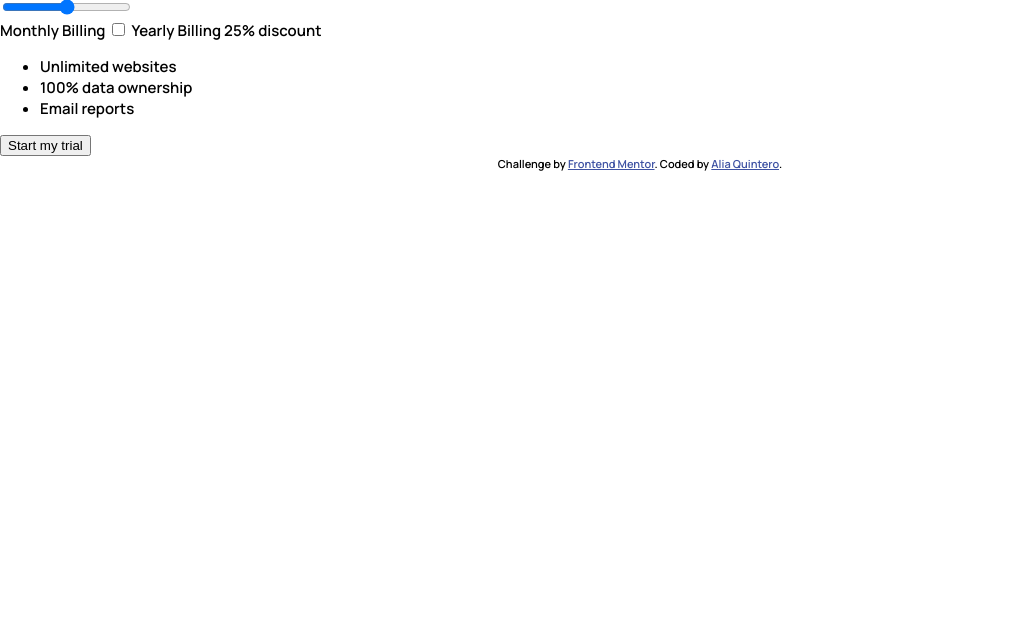
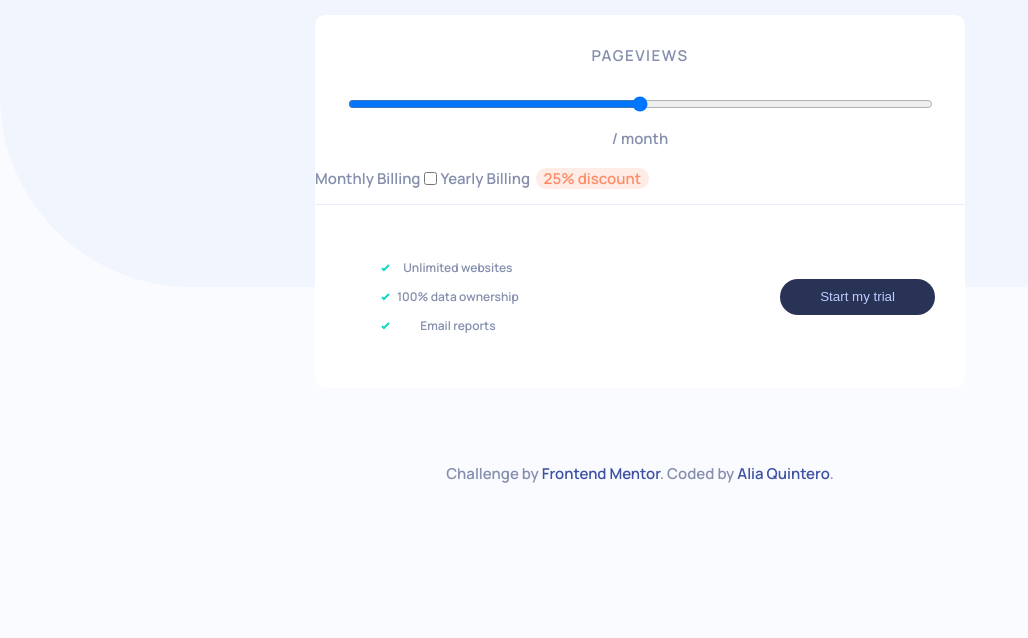
Before and after one commit to aliaquintero/frontend-mentor, a plain HTML site: page interactive-pricing-component-main/index.html in a window 1280 px wide. Shown: the part 162-800 px from the top of the page, without its empty margins (0-1028 px from the left). Drawn offline with Linux system fonts and the light colour scheme.

Commit message:
fixed toggle, refactored, css layout

```diff
--- a/interactive-pricing-component-main/app.js
+++ b/interactive-pricing-component-main/app.js
@@ -7,12 +7,17 @@ const pricing = {
   yearly: [6, 9, 12, 18, 27],
 };
 
-// default values
 rangeInput.value = rangeInput.length / 2;
 pageviews.textContent = pricing.views[rangeInput.value - 1];
+<<<<<<< HEAD
 price.textContent = pricing.monthly[rangeInput.value - 1];
+=======
+price.textContent = `$${pricing.monthly[rangeInput.value - 1]}.00`;
+billingToggle.checked = false;
+>>>>>>> 3ad520b (fixed toggle, refactored, css layout)
 
 rangeInput.addEventListener("input", updateValue);
+billingToggle.addEventListener("click", updateValue);
 
 billingToggle.addEventListener("change", changePrice);
 
@@ -21,6 +26,7 @@ function changePrice(e) {
 }
 
 function updateValue(e) {
+<<<<<<< HEAD
   let i = e.target.value - 1;
 
   pageviews.textContent = pricing.views[i];
@@ -29,5 +35,13 @@ function updateValue(e) {
     price.textContent = pricing.monthly[i];
   } else {
     price.textContent = pricing.yearly[i];
+=======
+  pageviews.textContent = pricing.views[rangeInput.value - 1];
+
+  if (!billingToggle.checked) {
+    price.textContent = `$${pricing.monthly[rangeInput.value - 1]}.00`;
+  } else {
+    price.textContent = `$${pricing.yearly[rangeInput.value - 1]}.00`;
+>>>>>>> 3ad520b (fixed toggle, refactored, css layout)
   }
 }
--- a/interactive-pricing-component-main/index.html
+++ b/interactive-pricing-component-main/index.html
@@ -9,11 +9,11 @@
       sizes="32x32"
       href="./images/favicon-32x32.png"
     />
-
     <title>Frontend Mentor | Interactive pricing component</title>
     <link rel="stylesheet" href="styles.css" />
     <script src="app.js" defer></script>
   </head>
+
   <body>
     <main>
       <header>
@@ -21,29 +21,21 @@
         <p>Sign-up for our 30-day trial. No credit card required.</p>
       </header>
       <form method="post">
+        <div class="subscription-container">
+          <div class="pageviews-container"><span id="pageviews"></span> Pageviews</div>
 
-        <section class="pricing">
+          <div class="price-container"><span id="price"></span> / month</div>
 
-          <div><span id="pageviews"></span> Pageviews</div>
-
-          <div>$<span id="price"></span>/month</div>
-
-
-            <input id="range-input" type="range" min="1" max="5"/>
-
-
-        <section class="billing">
-
+          <input id="range-input" type="range" min="1" max="5" />
+        </div>
+        <div class="billing-container">
           <div class="toggle-container">
-          <span>Monthly Billing</span>
-          <input
-            type="checkbox"
-            name="billing-toggle"
-            id="billing-toggle"
-          />
-          <span>Yearly Billing <span>25% discount</span></span>
+            <p>Monthly Billing</p>
+            <input type="checkbox" name="billing-toggle" id="billing-toggle" />
+            <p>Yearly Billing <span class="disc">25% <span id="disc-text">discount</span></span>
+            </p>
+          </div>
         </div>
-        </section>
 
         <footer>
           <ul>
--- a/interactive-pricing-component-main/styles.css
+++ b/interactive-pricing-component-main/styles.css
@@ -1,16 +1,144 @@
 @import url("https://fonts.googleapis.com/css2?family=Manrope:wght@600;800&display=swap");
 
+/* global */
+
 body {
+  width: 100%;
   font-family: "Manrope", sans-serif;
   font-size: 15px;
   margin: 0;
   padding: 0;
+  color: hsl(225, 20%, 60%);
+  background: hsl(230, 100%, 99%) url(images/bg-pattern.svg) no-repeat;
+}
+
+header {
+  padding: 2em;
+  text-align: center;
+  background: url(images/pattern-circles.svg) no-repeat center;
+  background-size: auto;
+}
+
+header h1 {
+  color: hsl(227, 35%, 25%);
+}
+
+form {
+  margin: auto;
+  background-color: hsl(0, 0%, 100%);
+  text-align: center;
+  width: 85%;
+  max-width: 650px;
+  border-radius: 10px;
+}
+
+ul {
+  font-size: 0.8em;
+}
+
+li {
+  margin: 1em;
+  list-style-image: url(images/icon-check.svg);
+}
+
+button {
+  background-color: hsl(227, 35%, 25%);
+  border: none;
+  border-radius: 20px;
+  padding: 0.8em 3em;
+  color: hsl(226, 100%, 87%);
+}
+
+button:hover {
+  color: hsl(0, 0%, 100%);
+}
+
+footer {
+  margin: auto;
+  padding: 2em;
+}
+
+/* classes & ids */
+
+.disc {
+  margin: 0.2em;
+  padding: 0em 0.5em;
+  border-radius: 10px;
+  color: hsl(15, 100%, 70%);
+  background-color: hsl(14, 92%, 95%);
+}
+
+#disc-text {
+  display: none;
+}
+
+#price {
+  font-size: 2em;
+  color: hsl(227, 35%, 25%);
+  font-weight: bold;
+}
+
+.toggle-container {
+  display: flex;
+}
+
+.subscription-container {
+  margin: auto;
+  display: grid;
+  grid-template-areas:
+    "grid1"
+    "grid3"
+    "grid2";
+}
+
+.pageviews-container {
+  text-transform: uppercase;
+  letter-spacing: 0.1em;
+  grid-area: grid1;
+  padding: 2em;
+}
+
+.price-container {
+  grid-area: grid2;
+}
+
+.billing-container {
+  border-bottom: 1px solid hsl(224, 65%, 95%);
+}
+
+#range-input {
+  margin: auto;
+  grid-area: grid3;
+  width: 90%;
+  cursor: pointer;
+}
+
+#billing-toggle {
+  cursor: pointer;
 }
 
 .attribution {
-  font-size: 11px;
+  padding-top: 5em;
   text-align: center;
 }
 .attribution a {
   color: hsl(228, 45%, 44%);
+  text-decoration: none;
 }
+
+@media only screen and (min-width: 450px) {
+  .subscription-container {
+    grid-template-areas:
+      "grid1 grid2"
+      "grid3";
+  }
+
+  #disc-text {
+    display: inline;
+  }
+  footer {
+    display: flex;
+    justify-content: space-between;
+    align-items: center;
+  }
+}
```
Also changed, not shown: 1 other file.
